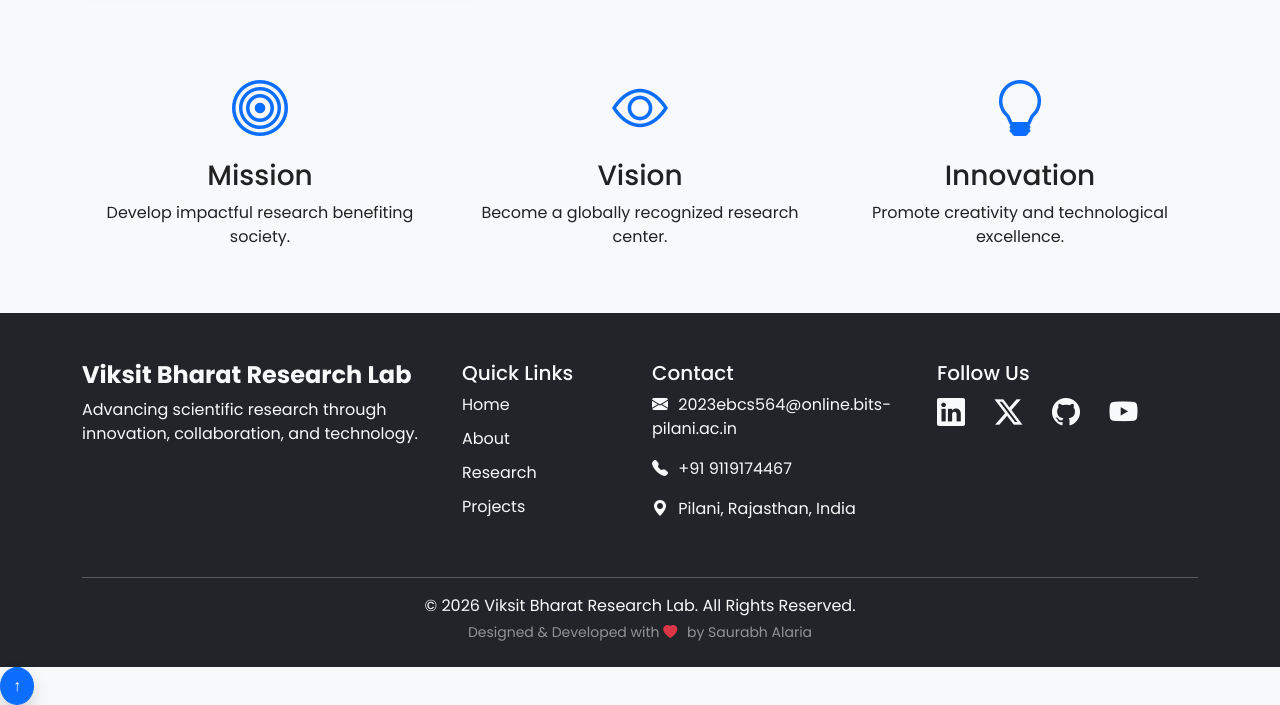
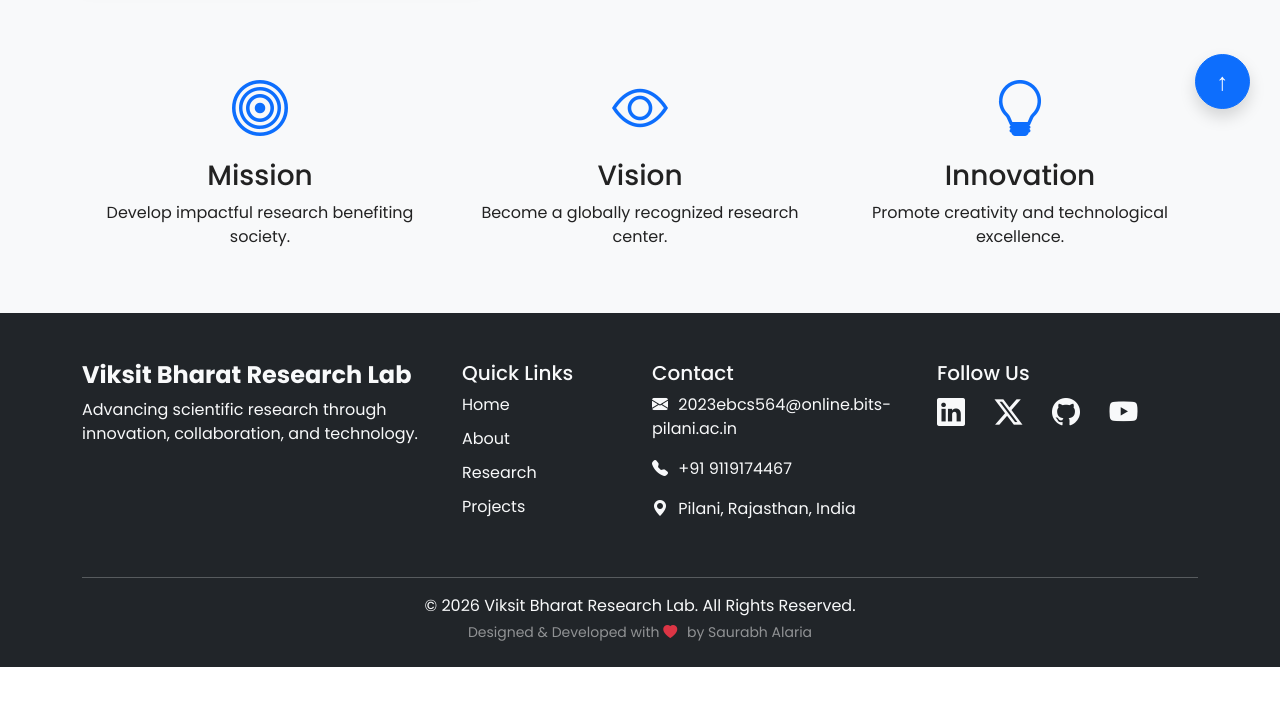
Before and after one commit to 2023ebcs564/viksit-bharat-research-lab, a Django app: page /about/ in a window 1280 px wide; the page is wider, and only the part inside the window is pictured. Shown: the part 661-1366 px from the top of that part. After the commit the page ends 1328 px from the top of that part, so only its background shows below. Run offline with Django 5.2, Linux system fonts and the light colour scheme.

Commit message:
fix backToTop button size/position and remove white overscroll strip

```diff
--- a/static/css/style.css
+++ b/static/css/style.css
@@ -890,3 +890,20 @@ footer i{
     align-items:center;
 
 }
+
+html{
+    background-color:#111;
+}
+
+#backToTop{
+    position:fixed;
+    bottom:30px;
+    right:30px;
+    width:55px;
+    height:55px;
+    font-size:1.5rem;
+    display:flex;
+    align-items:center;
+    justify-content:center;
+    z-index:999;
+}
```
